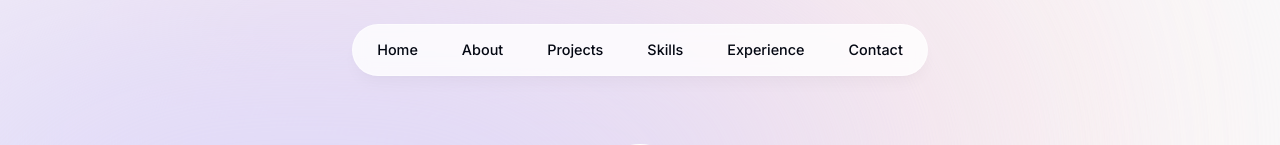
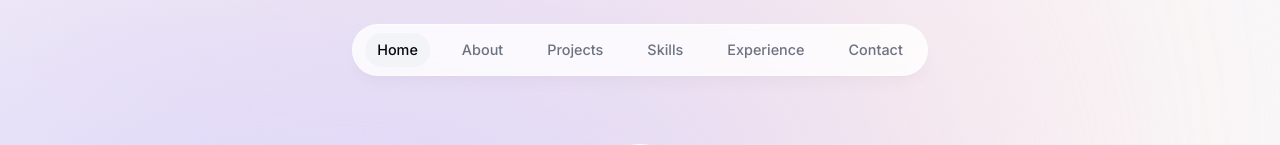
Before and after one commit to 0xaira/portfolio, a Next.js app: page / in a window 1280 px wide. Shown: the top 145 px of the page. Built offline with nearby package versions, Linux system fonts and the light colour scheme.

Commit message:
feat: Added active section to the context and refactored the header with context

```diff
--- a/app/layout.tsx
+++ b/app/layout.tsx
@@ -1,29 +1,34 @@
-import type { Metadata } from "next";
+import Header from "@/components/Header";
+import "./globals.css";
 import { Inter } from "next/font/google";
-import "./globals.css";
-import Header from "@/components/Header";
+import ActiveSectionContextProvider from "@/context/ActiveSectionContext";
+
+
 const inter = Inter({ subsets: ["latin"] });
 
-export const metadata: Metadata = {
+export const metadata = {
   title: "Aira | Personal Portfolio",
   description: "Aira is a full-stack developer with experience in React, Node.js, and TypeScript.",
 };
 
 export default function RootLayout({
   children,
-}: Readonly<{
+}: {
   children: React.ReactNode;
-}>) {
+}) {
   return (
-    <html lang="en">
+    <html lang="en" className="!scroll-smooth">
       <body
         className={`${inter.className} bg-gray-50 text-gray-950 relative pt-28 sm:pt-36`}
       >
-        <div className="bg-[#fbe2e3] absolute top-[-6rem] -z-10 right-[11rem] h-[31.25rem] w-[31.25rem] rounded-full blur-[10rem] sm:w-[68.75rem]"></div>
+        <div className="bg-[#fbe2e3] absolute top-[-6rem] -z-10 right-[11rem] h-[31.25rem] w-[31.25rem] rounded-full blur-[10rem] sm:w-[68.75rem] "></div>
         <div className="bg-[#dbd7fb] absolute top-[-1rem] -z-10 left-[-35rem] h-[31.25rem] w-[50rem] rounded-full blur-[10rem] sm:w-[68.75rem] md:left-[-33rem] lg:left-[-28rem] xl:left-[-15rem] 2xl:left-[-5rem]"></div>
-        <Header />
-        {children}
-        </body>
+
+          <ActiveSectionContextProvider>
+            <Header />
+            {children}
+          </ActiveSectionContextProvider>
+      </body>
     </html>
   );
 }
--- a/components/Header.tsx
+++ b/components/Header.tsx
@@ -1,9 +1,15 @@
-'use client'
-import React from 'react'
-import { motion } from 'framer-motion'
-import { links } from '@/lib/data'
-import Link from 'next/link'
-const Header = () => {
+"use client";
+
+import React from "react";
+import { motion } from "framer-motion";
+import { links } from "@/lib/data";
+import Link from "next/link";
+import clsx from "clsx";
+import { useActiveSectionContext } from "@/context/ActiveSectionContext";
+
+export default function Header() {
+  const { activeSection, setActiveSection, setTimeOfLastClick } =
+    useActiveSectionContext();
 
   return (
     <header className="z-[999] relative">
@@ -23,17 +29,37 @@ const Header = () => {
               animate={{ y: 0, opacity: 1 }}
             >
               <Link
-                className ="flex w-full items-center justify-center px-3 py-3 hover:text-gray-950 transition text-gray-950"
+                className={clsx(
+                  "flex w-full items-center justify-center px-3 py-3 hover:text-gray-950 transition",
+                  {
+                    "text-gray-950 ":
+                      activeSection === link.name,
+                  }
+                )}
                 href={link.hash}
+                onClick={() => {
+                  setActiveSection(link.name);
+                  setTimeOfLastClick(Date.now());
+                }}
               >
                 {link.name}
+
+                {link.name === activeSection && (
+                  <motion.span
+                    className="bg-gray-100 rounded-full absolute inset-0 -z-10"
+                    layoutId="activeSection"
+                    transition={{
+                      type: "spring",
+                      stiffness: 380,
+                      damping: 30,
+                    }}
+                  ></motion.span>
+                )}
               </Link>
             </motion.li>
           ))}
         </ul>
       </nav>
     </header>
-  )
+  );
 }
-
-export default Header
--- /dev/null
+++ b/context/ActiveSectionContext.tsx
@@ -0,0 +1,49 @@
+"use client";
+
+import type { SectionName } from "@/lib/types";
+import React, { useState, createContext, useContext } from "react";
+
+type ActiveSectionContextProviderProps = {
+  children: React.ReactNode;
+};
+
+type ActiveSectionContextType = {
+  activeSection: SectionName;
+  setActiveSection: React.Dispatch<React.SetStateAction<SectionName>>;
+  timeOfLastClick: number;
+  setTimeOfLastClick: React.Dispatch<React.SetStateAction<number>>;
+};
+
+export const ActiveSectionContext =
+  createContext<ActiveSectionContextType | null>(null);
+
+export default function ActiveSectionContextProvider({
+  children,
+}: ActiveSectionContextProviderProps) {
+  const [activeSection, setActiveSection] = useState<SectionName>("Home");
+  const [timeOfLastClick, setTimeOfLastClick] = useState(0);
+  return (
+    <ActiveSectionContext.Provider
+      value={{
+        activeSection,
+        setActiveSection,
+        timeOfLastClick,
+        setTimeOfLastClick,
+      }}
+    >
+      {children}
+    </ActiveSectionContext.Provider>
+  );
+}
+
+export function useActiveSectionContext() {
+  const context = useContext(ActiveSectionContext);
+
+  if (context === null) {
+    throw new Error(
+      "useActiveSectionContext must be used within an ActiveSectionContextProvider"
+    );
+  }
+
+  return context;
+}
--- a/lib/data.ts
+++ b/lib/data.ts
@@ -6,7 +6,7 @@ import quill from "@/public/quill.png";
 import x from "@/public/x.png";
 import React from "react";
 import { CgWorkAlt } from "react-icons/cg";
-import { FaAngular, FaReact, FaSymfony } from "react-icons/fa";
+import { FaReact } from "react-icons/fa";
 import { LuGraduationCap } from "react-icons/lu";
 import { SiFiverr } from "react-icons/si";
 export const links = [
--- /dev/null
+++ b/lib/types.ts
@@ -0,0 +1,3 @@
+import { links } from "./data";
+
+export type SectionName = (typeof links)[number]["name"];
--- a/package.json
+++ b/package.json
@@ -9,6 +9,7 @@
     "lint": "next lint"
   },
   "dependencies": {
+    "clsx": "^2.1.0",
     "framer-motion": "^11.0.25",
     "next": "14.1.4",
     "react": "^18",
```
Also changed, not shown: 1 other file (tests, documents, lock files or other folders).
